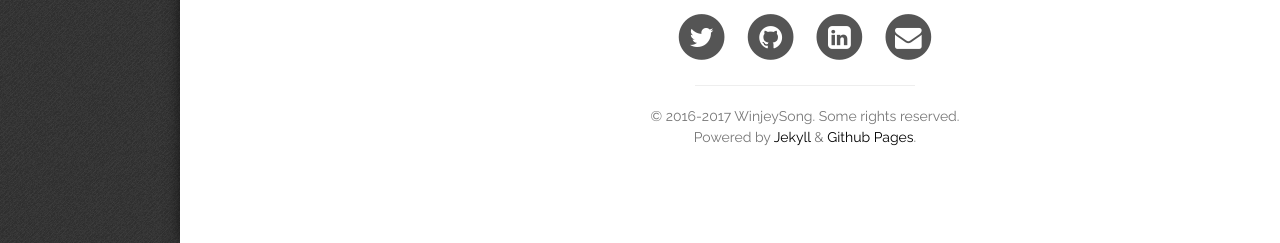
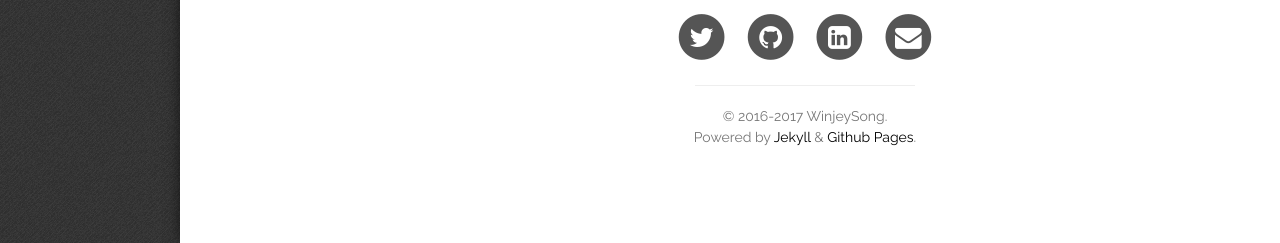
Before and after one commit to winjeysong/winjeysong.github.io, a Jekyll site: the page built from index.html, in a window 1280 px wide. Shown: the part 2547-2790 px from the top of the page. Built offline with Jekyll 4.4.1, drawn with Linux system fonts in a browser that asks for light colours; some web fonts are replaced; the list of posts is cut into pages by our own code.

Commit message:
Delete some words.

```diff
--- a/_includes/footer.html
+++ b/_includes/footer.html
@@ -103,7 +103,7 @@
                         </div>
                         <div class="col-xs-4"></div>
                         <p class="copyright text-muted">
-                            &copy; 2016-{{ site.time | date: '%Y' }} {{ site.author }}. Some rights reserved.
+                            &copy; 2016-{{ site.time | date: '%Y' }} {{ site.author }}.
                             <br/> Powered by <a href="http://jekyllrb.com" target="_blank">Jekyll</a> & <a href="https://pages.github.com" target="_blank">Github Pages</a>.
                         </p>
                     </div>
```
